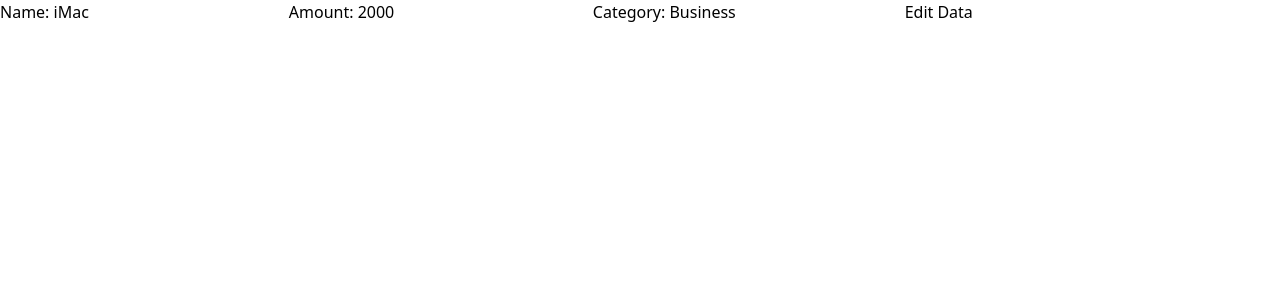
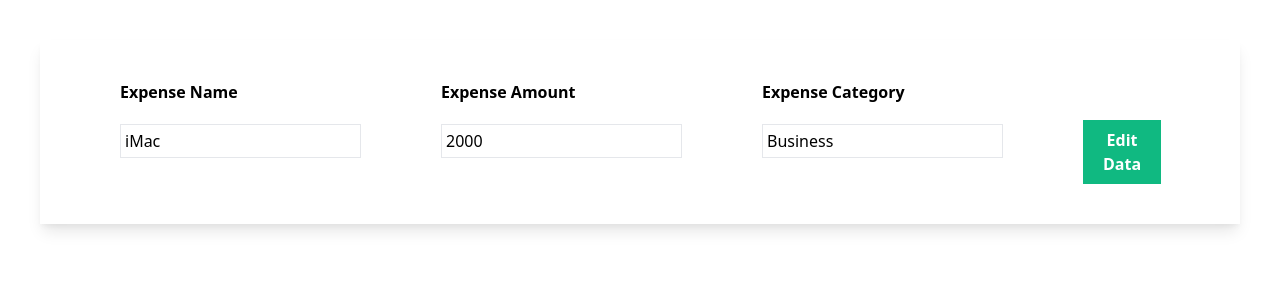
Before and after one commit to MazwiMagubane/expense-tracker-django, a Django app: page /edit/1/ in a window 1280 px wide. Shown: the top 300 px of the page. Run offline with Django 4.2, Linux system fonts and the light colour scheme; data comes from the database, SQL or seed files in the repository; both versions use the stored data as it was after the commit; style sheets or scripts are compiled from the project's sources.

Commit message:
Edit functionality styling

```diff
--- a/mysite/myapp/templates/myapp/edit.html
+++ b/mysite/myapp/templates/myapp/edit.html
@@ -1,8 +1,44 @@
 {% extends 'myapp/base.html' %}
 {% block body %}
-<form method="post">
+
+<form method="post" class="shadow-lg m-10">
+
     {% csrf_token %}
-    {{ expense_form }}
-    <button type="submit">Edit Data</button>
+
+    <div class="px-10 py-10 flex">
+        <div class="mx-10">
+            <div class="mb-5">
+                <label class="font-semibold">Expense Name</label>
+            </div>
+            <div class="border p-1">
+                {{ expense_form.name }}
+            </div>
+        </div>
+
+        <div class="mx-10">
+            <div class="mb-5">
+                <label class="font-semibold">Expense Amount</label>
+            </div>
+            <div class="border p-1">
+                {{ expense_form.amount }}
+            </div>
+        </div>
+
+        <div class="mx-10">
+            <div class="mb-5">
+                <label class="font-semibold">Expense Category</label>
+            </div>
+            <div class="border p-1">
+                {{ expense_form.category }}
+            </div>
+        </div>
+
+        <div class="mx-10 mt-10">
+            <button class="bg-green-500 px-5 py-2 text-white font-bold" type="submit">Edit Data</button>
+        </div>
+
+    </div>
+
 </form>
+
 {% endblock %}
```
Also changed, not shown: mysite/db.sqlite3.
